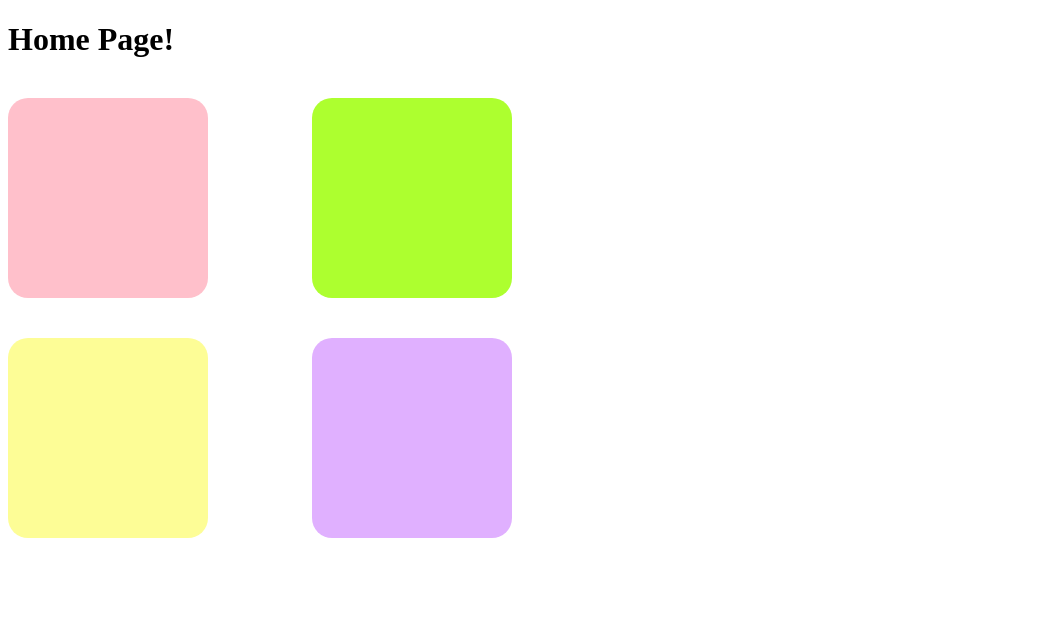
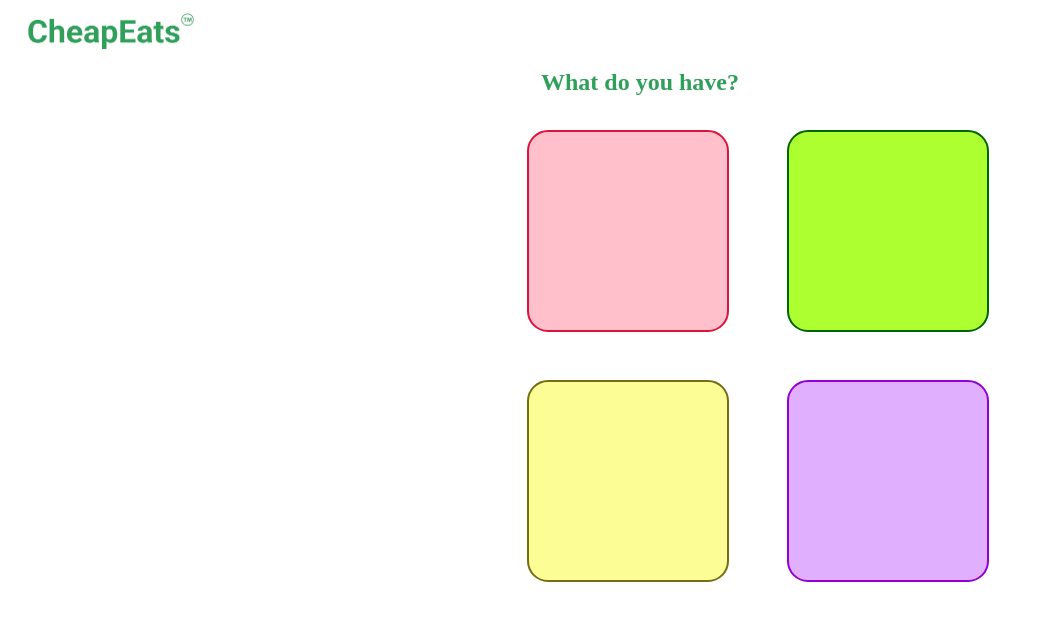
Before and after one commit to Joelsimpson01/TeamProject_CheapEats, a Flask app: page / in a window 1280 px wide. Shown: the top 621 px of the page, without its empty margins (0-1044 px from the left). Run offline with Flask 2, Linux system fonts and the light colour scheme.

Commit message:
reformat home page step 1

```diff
--- a/app.py
+++ b/app.py
@@ -4,27 +4,27 @@ app = Flask(__name__)
 
 
 @app.route('/')
-def hello_world():  # put application's code here
+def hello_world():
     return render_template('home.html')
 
 
 @app.route('/meatandfish')
-def meatandfish():  # put application's code here
+def meatandfish():
     return render_template('meatandfish.html')
 
 
 @app.route('/fruitandveg')
-def fruitandveg():  # put application's code here
+def fruitandveg():
     return render_template('fruitandveg.html')
 
 
 @app.route('/dairy')
-def dairy():  # put application's code here
+def dairy():
     return render_template('dairy.html')
 
 
 @app.route('/carbs')
-def carbs():  # put application's code here
+def carbs():
     return render_template('carbs.html')
 
 
--- a/templates/home.html
+++ b/templates/home.html
@@ -1,30 +1,39 @@
 <!DOCTYPE html>
 <html lang="en">
 <head>
-    <title>Cheap Eats</title>
-    <meta name="viewport" context="width=device-width", inital-scale=1.0>
+<style>
+    img{
+        padding-left: 20px;
+        padding-top: 5px;
+        width: 166px;
+        height: 36px;
+    }
+    h1{
+        font-size: 24px;
+        color: rgba(48, 159, 90, 1);
+        text-align: center;
+    }
+</style>
+
+    <title>CheapEats</title>
+    <a href="/"><img src="{{url_for('static', filename='cheapeatslogo.png')}}"  alt="CheapEats" /></a>
+    <meta name="viewport" content="width=device-width" , inital-scale=1.0>
+
 </head>
     <body>
+    <h1>What do you have?</h1>
         <div class="body">
-            <h1>Home Page!</h1>
             <br>
-                    <svg width="300" height="200">
-                        <a href="/meatandfish"><rect width="200" height="200" rx="20" ry="20" style="fill:rgb(255,192,203)"></rect></a>
-
-                    </svg>
-
-                    <svg width="400" height="200">
-                        <a href="/fruitandveg"><rect width="200" height="200" rx="20" ry="20" style="fill:rgb(173,255,47)"></rect></a>
+                    <svg width="100%" height="210">
+                        <a href="/meatandfish"><rect width="200" height="200" rx="20" ry="20" x="520" y="1" style="fill:rgb(255,192,203);stroke: crimson;stroke-width: 2px;"></rect></a>
+                        <a href="/fruitandveg"><rect width="200" height="200" rx="20" ry="20" x="780" y="1" style="fill:rgb(173,255,47);stroke: darkgreen;stroke-width: 2px;"></rect></a>
                     </svg>
             <br>
             <br>
             <br>
-                    <svg width="300" height="200">
-                        <a href="/dairy"><rect width="200" height="200" rx="20" ry="20" style="fill:rgb(253,253,150)"></rect></a>
-                    </svg>
-
-                    <svg width="400" height="200">
-                        <a href="/carbs"><rect width="200" height="200" rx="20" ry="20" style="fill:rgb(224,176,255)"></rect></a>
+                    <svg width="100%" height="210">
+                        <a href="/dairy"><rect width="200" height="200" rx="20" ry="20" x="520" y="1" style="fill:rgb(253,253,150);stroke: rgba(118, 108, 20, 1);stroke-width: 2px;"></rect></a>
+                        <a href="/carbs"><rect width="200" height="200" rx="20" ry="20" x="780" y="1" style="fill:rgb(224,176,255);stroke: darkviolet;stroke-width: 2px;"></rect></a>
                     </svg>
 
         </div>
```
Also changed, not shown: templates/carbs.html (+15 -3 lines), templates/dairy.html (+15 -3 lines), templates/fruitandveg.html (+15 -3 lines), templates/meatandfish.html (+14 -3 lines), static/cheapeatslogo.png (added), static/info.png (added).
